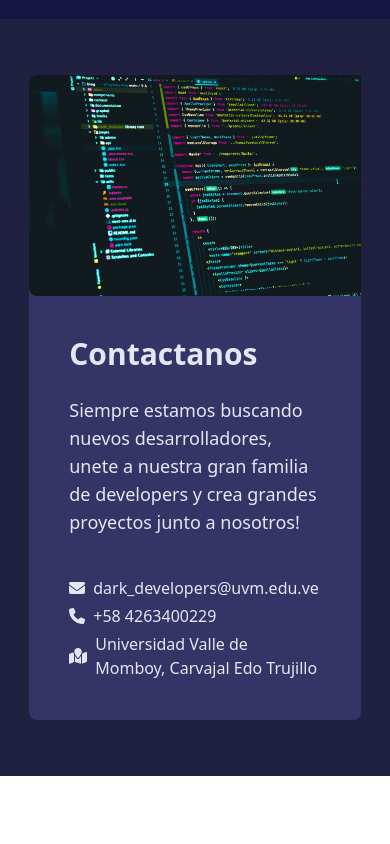
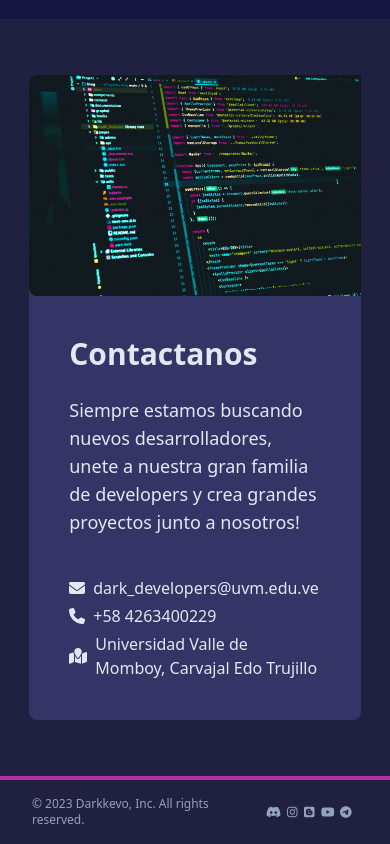
Before and after one commit to DarkKevo/Landing_Page, a React (Vite) app in the folder Dark-Developers/: page / in a window 390 px wide. Shown: the part 8720-9564 px from the top of the page. Before the commit the page ends 9496 px from the top, so only its background shows below. Built offline with nearby package versions, Linux system fonts and the light colour scheme; the HTML template or start-up script is replaced by a standard one.

Commit message:
Agregado Footer Responsive

```diff
--- a/Dark-Developers/src/App.jsx
+++ b/Dark-Developers/src/App.jsx
@@ -3,6 +3,7 @@ import { Route, Routes } from 'react-router-dom';
 import { Navbar } from './components/Navbar';
 import { Inicio } from './pages/Inicio';
 import { Cards } from './components/Cards';
+import { Footer } from './components/Footer';
 
 const App = () => {
   return (
@@ -11,6 +12,7 @@ const App = () => {
       <Routes>
         <Route path='/' element={<Inicio />} />
       </Routes>
+      <Footer />
     </div>
   );
 };
--- /dev/null
+++ b/Dark-Developers/src/components/Footer.jsx
@@ -0,0 +1,19 @@
+import { FontAwesomeIcon } from '@fortawesome/react-fontawesome';
+import { faDiscord, faInstagram, faBlogger, faYoutube, faTelegram } from '@fortawesome/free-brands-svg-icons';
+
+export function Footer() {
+  return (
+    <div className='bg-dark-nav border-t-4 border-purple-g px-8 py-4 text-xs sm:text-lg text-slate-400 flex items-center justify-between'>
+      <div className='w-[55%]'>
+        <p>© 2023 Darkkevo, Inc. All rights reserved.</p>
+      </div>
+      <div className='w-[30%] flex items-center justify-evenly'>
+        <FontAwesomeIcon icon={faDiscord} className='hover:text-slate-200 duration-300' id='f1' />
+        <FontAwesomeIcon icon={faInstagram} className='hover:text-slate-200 duration-300' id='f1' />
+        <FontAwesomeIcon icon={faBlogger} className='hover:text-slate-200 duration-300' id='f1' />
+        <FontAwesomeIcon icon={faYoutube} className='hover:text-slate-200 duration-300' id='f1' />
+        <FontAwesomeIcon icon={faTelegram} className='hover:text-slate-200 duration-300' id='f1' />
+      </div>
+    </div>
+  );
+}
```
